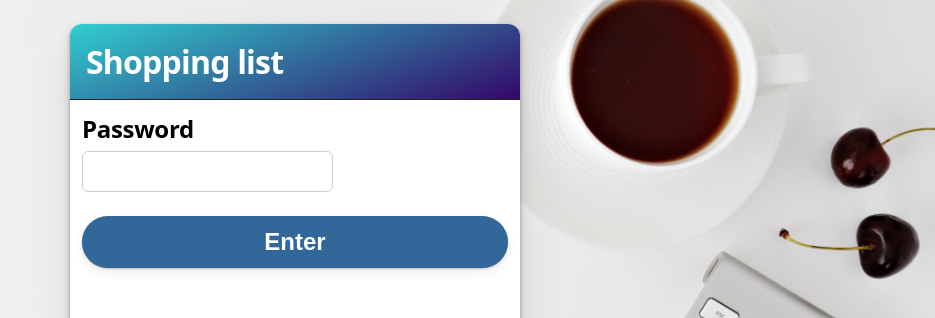
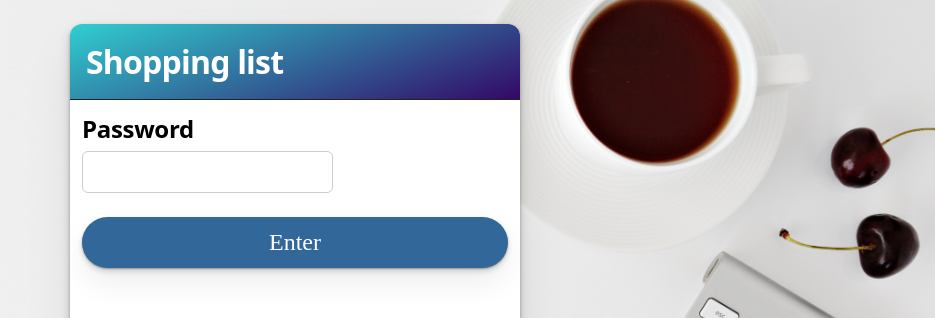
Before and after one commit to ewan-m/shopping-list, a React (Vite) app: page / in a window 1280 px wide. Shown: the top 318 px of the page, without its empty margins (345-1280 px from the left). Built offline with nearby package versions, Linux system fonts and the light colour scheme; a web font is replaced by a local one.

Commit message:
Improve styling

```diff
--- a/src/index.scss
+++ b/src/index.scss
@@ -40,10 +40,11 @@ body {
 
 .button {
 	border: none;
-	font-weight: 600;
+	font-family: "Font";
+	font-weight: 400;
 	border-radius: 3rem;
 	cursor: pointer;
-	box-shadow: $shadow2px;
+	box-shadow: $shadow5px;
 	display: inline-block;
 	text-decoration: none;
 	z-index: 2;
@@ -87,13 +88,15 @@ body {
 .funkyInner {
 	overflow: auto;
 	max-width: 450px;
-	width: 100%;
+	width: calc(100vw - 3rem);
 	max-height: 900px;
-	height: 100%;
+	height: calc(100vh - 3rem);
 	background-color: #fff;
 	display: flex;
 	justify-content: space-between;
 	flex-direction: column;
+	border-radius: 0.75rem;
+	box-shadow: $shadow10px;
 }
 
 .siteHeader {
@@ -132,12 +135,6 @@ body {
 }
 
 @media only screen and (min-width: 450px) {
-	.funkyInner {
-		border-radius: 0.75rem;
-		height: calc(100vh - 3rem);
-		box-shadow: $shadow10px;
-	}
-
 	.funkyOuter {
 		background-size: cover;
 		background-image: url(./assets/images/leone-venter-VieM9BdZKFo-unsplash.jpg);
@@ -167,6 +164,8 @@ body {
 	outline: none;
 	max-width: 225px;
 	box-sizing: content-box;
+	font-family: "Font";
+	font-weight: 400;
 }
 
 .shoppingItem {
--- a/src/variables.scss
+++ b/src/variables.scss
@@ -1,6 +1,3 @@
-$shadow2px: 0 0.3px 0.7px rgba(0, 0, 0, 0.3), 0 1.1px 2.5px rgba(0, 0, 0, 0.15),
-	0 5px 11px rgba(0, 0, 0, 0.07);
-
 $shadow5px: 0 1px 2px rgba(0, 0, 0, 0.3), 0 3.4px 6.7px rgba(0, 0, 0, 0.15),
 	0 15px 30px rgba(0, 0, 0, 0.07);
 
```
Also changed, not shown: 8 other files (tests, documents, lock files or other folders).
